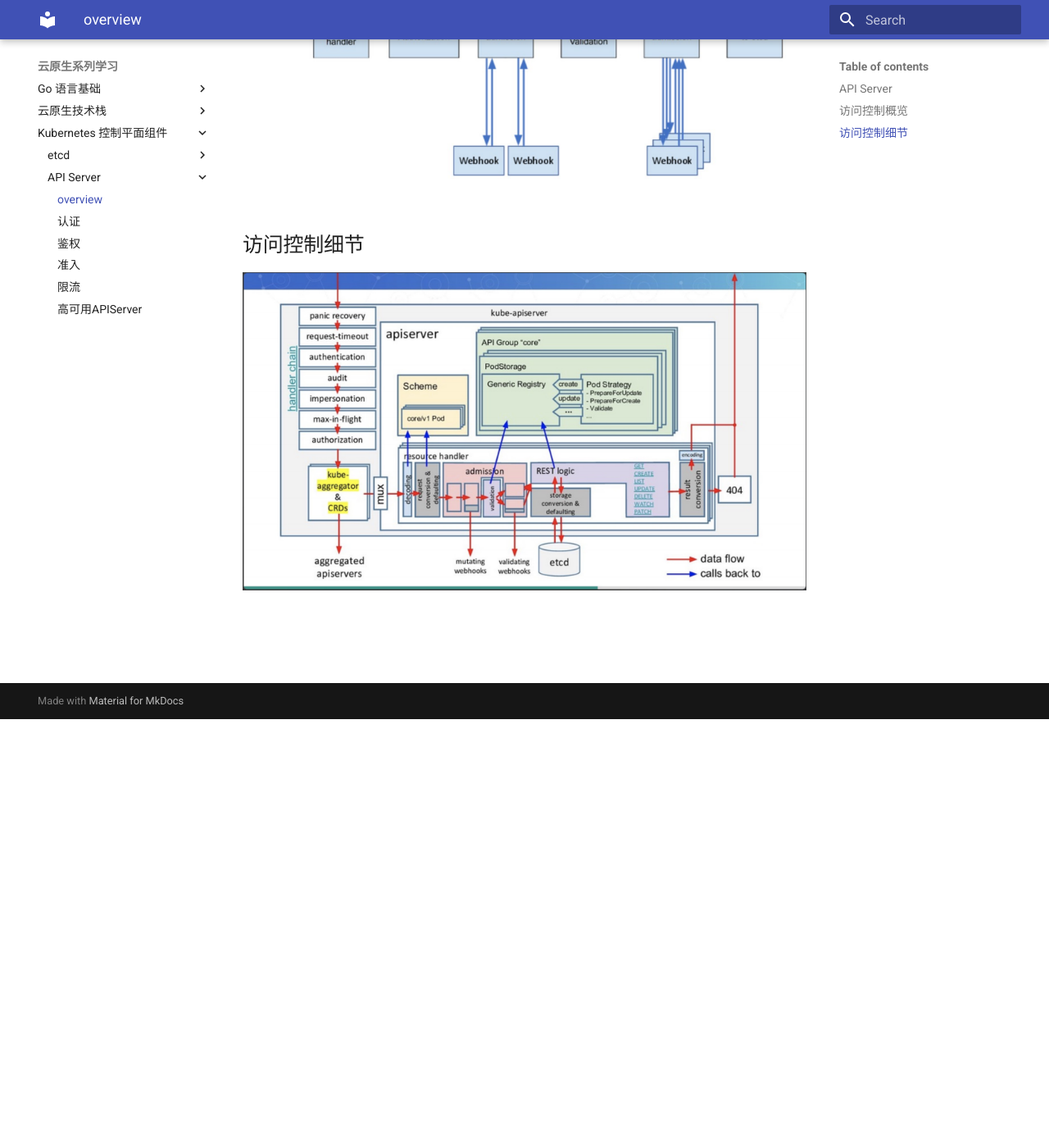
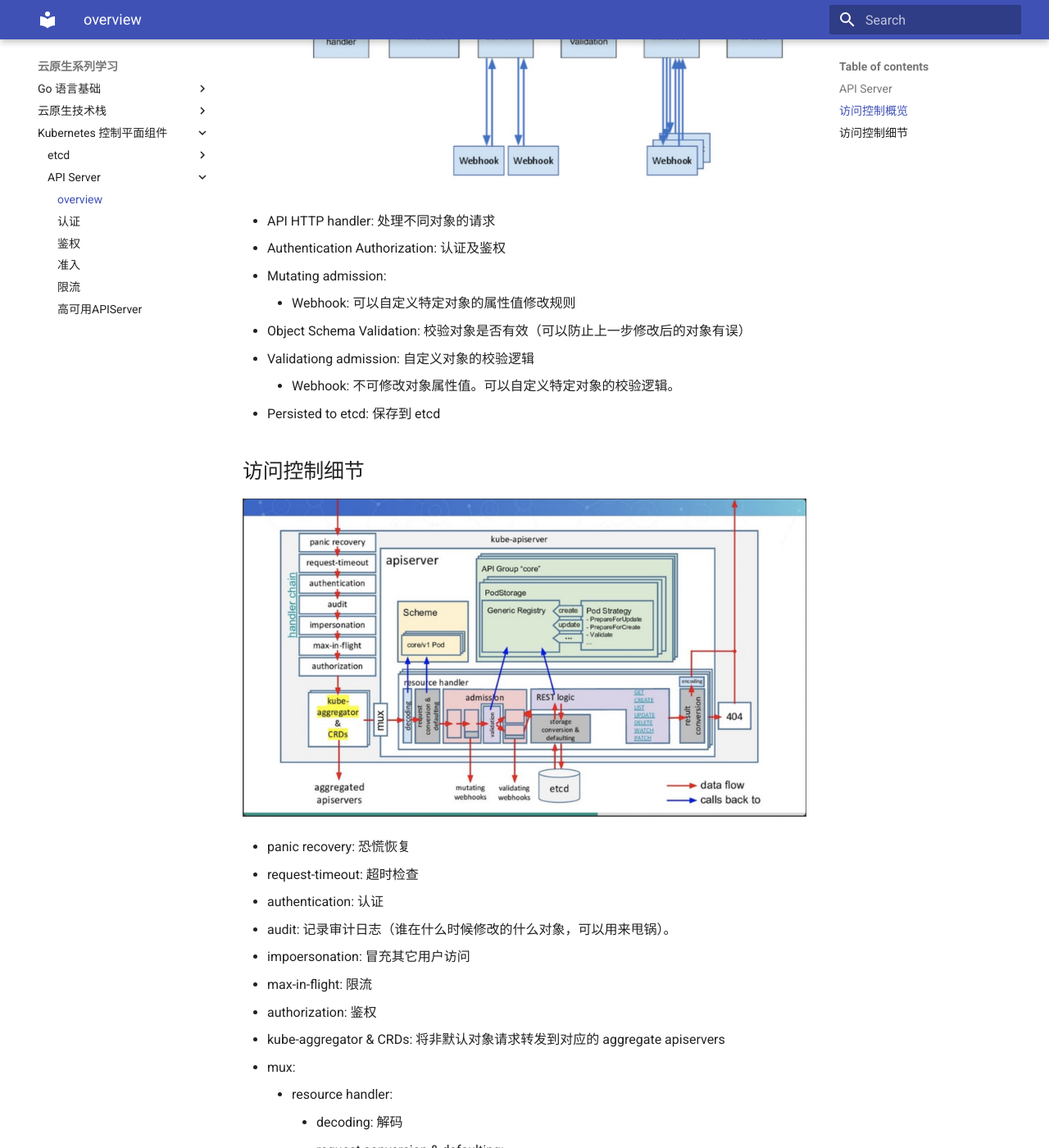
Before and after one commit to mkbooks/k8s-mengfanjie, an MkDocs documentation site: the page built from docs/4.kube-api-server/0.overview.md, in a window 1280 px wide and 1400 px high, scrolled down 523 px. Shown: the whole window at 82% size. Built offline with MkDocs 1.6.1 and Material for MkDocs 9.7.7, drawn with Linux system fonts in a browser that asks for light colours; some of the changed text lies outside the part shown.

Commit message:
add: kube-api-server

```diff
--- a/docs/4.kube-api-server/0.overview.md
+++ b/docs/4.kube-api-server/0.overview.md
@@ -9,5 +9,31 @@ kube-apiserver 是 Kubernetes 最重要的核心组件之一, 主要提供以下
 ## 访问控制概览
 Kubernetes API 的每个请求都会经过多阶段的访问控制之后才会被接受, 这包括**认证**、**授权**以及**准入控制**(Admission Control)等.
 ![访问控制概览](images/%E8%AE%BF%E9%97%AE%E6%8E%A7%E5%88%B6%E6%A6%82%E8%A7%88.png)
+
+- API HTTP handler: 处理不同对象的请求
+- Authentication Authorization: 认证及鉴权
+- Mutating admission:
+    - Webhook: 可以自定义特定对象的属性值修改规则
+- Object Schema Validation: 校验对象是否有效（可以防止上一步修改后的对象有误）
+- Validationg admission: 自定义对象的校验逻辑
+    - Webhook: 不可修改对象属性值。可以自定义特定对象的校验逻辑。
+- Persisted to etcd: 保存到 etcd
 ## 访问控制细节
 ![访问控制细节](images/%E8%AE%BF%E9%97%AE%E6%8E%A7%E5%88%B6%E7%BB%86%E8%8A%82.png)
+
+- panic recovery: 恐慌恢复
+- request-timeout: 超时检查
+- authentication: 认证
+- audit: 记录审计日志（谁在什么时候修改的什么对象，可以用来甩锅）。
+- impoersonation: 冒充其它用户访问
+- max-in-flight: 限流
+- authorization: 鉴权
+- kube-aggregator & CRDs: 将非默认对象请求转发到对应的 aggregate apiservers
+- mux:
+    - resource handler:
+        - decoding: 解码
+        - request conversion & defaulting:
+        - admission: 准入
+        - REST logic: 校验
+        - storage conversion & defaulting: 存储到 etcd
+        - result conversion:
```
